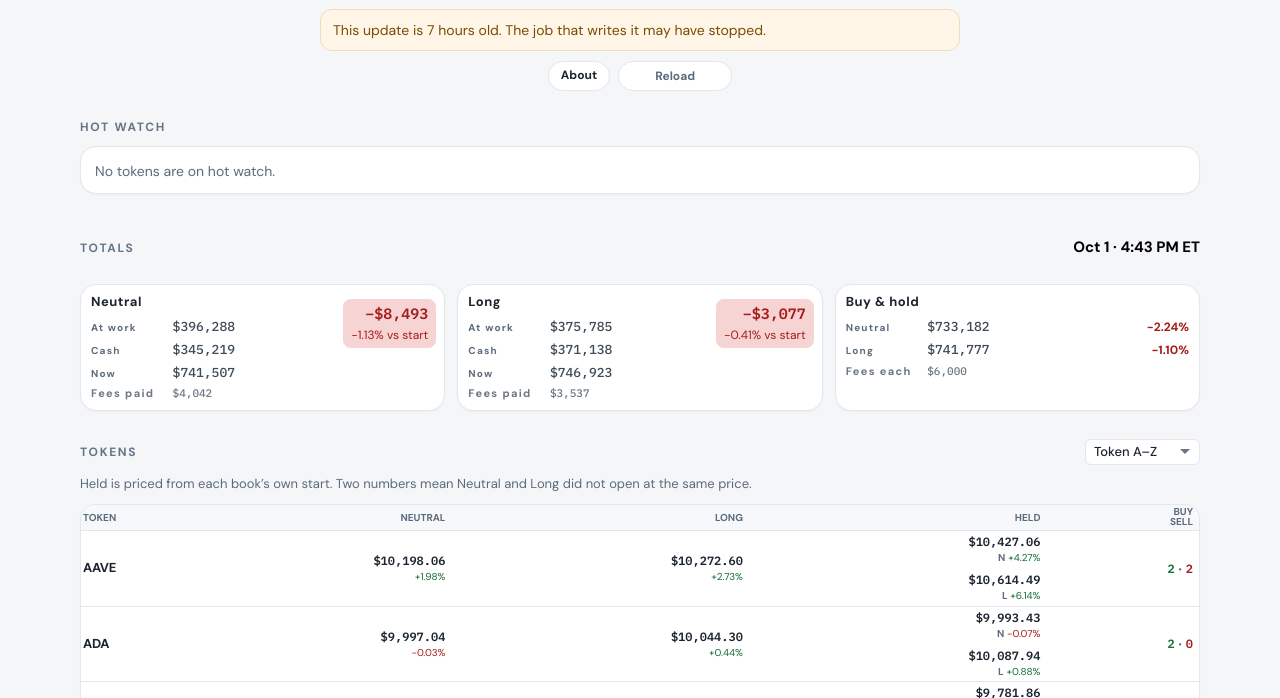
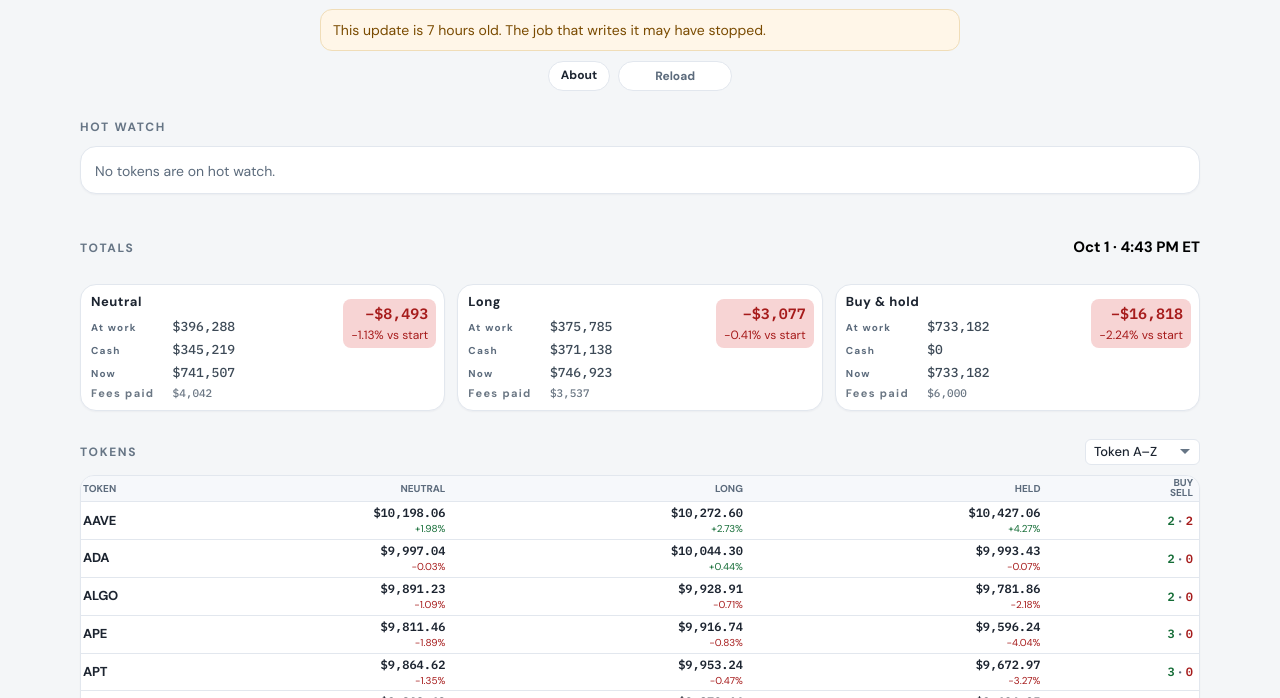
Before and after one commit to agamkram/gridboard-app, a website: page index.html in a window 1280 px wide. Shown: the part 97-795 px from the top of the page. Drawn offline with nearby package versions, Linux system fonts and the light colour scheme.

Commit message:
Show one buy-and-hold figure, in the same card form as the grids.
Co-authored-by: Cursor <cursoragent@cursor.com>

```diff
--- a/about.html
+++ b/about.html
@@ -46,7 +46,7 @@
   <link rel="preconnect" href="https://fonts.googleapis.com">
   <link rel="preconnect" href="https://fonts.gstatic.com" crossorigin>
   <link href="https://fonts.googleapis.com/css2?family=DM+Sans:opsz,wght@9..40,400;9..40,500;9..40,600;9..40,700&family=IBM+Plex+Mono:wght@500;600&family=Michroma&display=swap" rel="stylesheet">
-  <link rel="stylesheet" href="styles.css?v=13">
+  <link rel="stylesheet" href="styles.css?v=14">
 </head>
 <body>
   <div class="wrap about-page">
@@ -97,7 +97,7 @@
       <ul>
         <li><strong>At work</strong> is the dollars in the token, <strong>Cash</strong> is what is waiting to buy, and <strong>Now</strong> is the two added together. The change from $10,000 includes the fees already paid.</li>
         <li><strong>Fees paid</strong> is what that style has spent on fees, already taken out of Now. Buy &amp; hold pays once on the whole $10,000. A grid pays on half that to start, then on every trade after.</li>
-        <li><strong>Buy &amp; hold</strong> is the same $10,000 bought once at that book’s own start price and kept, after one <span data-fee>0.80%</span> fee. Neutral and Long are supposed to start at the same price. When a snapshot has two start prices, the board shows both, so the later open is not scored as if it had bought at the earlier price. All of it is at work, so there is no cash.</li>
+        <li><strong>Buy &amp; hold</strong> is the same $10,000 bought once at that token’s Neutral start price and kept, after one <span data-fee>0.80%</span> fee. All of it is at work, so there is no cash.</li>
         <li><strong>Buy · sell</strong> is how many times that token’s two accounts have bought and sold, counting the opening purchase as the first buy. A token that has not traded yet shows 2 · 0.</li>
         <li><strong>Hot watch</strong> lists the tokens still inside that 90 minutes, with when each one last traded.</li>
       </ul>
--- a/app.js
+++ b/app.js
@@ -311,70 +311,17 @@
     return card;
   }
 
-  /* Neutral and Long were meant to open at the same price. When the snapshot
-     has two prints, a hold scored only from the Neutral print credits Long
-     with the cheaper entry. Each hold uses that book's own seed. */
-  function seedGap(row) {
-    var n = num(row.neutral_seed);
-    var l = num(row.long_seed);
-    if (n == null || l == null || n === 0) return 0;
-    return Math.abs(l - n) / Math.abs(n);
-  }
-
-  function holdsDiverge(rows) {
-    return rows.some(function (row) { return seedGap(row) > 0.0001; });
-  }
-
-  function holdSeed(row, side) {
-    if (side === "long") {
-      var l = num(row.long_seed);
-      if (l != null && l !== 0) return l;
-    }
-    return row.neutral_seed;
-  }
-
-  function holdBook(rows, capital, fee, side) {
+  function holdBook(rows, capital, fee) {
     var sum = 0;
     var count = 0;
     rows.forEach(function (row) {
-      var held = holdValue(capital, holdSeed(row, side), row.spot, fee);
+      var held = holdValue(capital, row.neutral_seed, row.spot, fee);
       if (held != null) {
         sum += held;
         count += 1;
       }
     });
     return { sum: sum, count: count };
-  }
-
-  function benchmarkRow(label, now, baseline, title) {
-    var row = moneyRow(label, now);
-    if (title) row.title = title;
-    if (now != null && baseline) {
-      var gap = now - baseline;
-      row.append(el("span", {
-        class: "mini bench-pct " + tone(gap),
-        text: signedPct((gap / baseline) * 100),
-      }));
-    }
-    return row;
-  }
-
-  /* Two start prices, so the card cannot show one Now. Each line is the
-     hold a fair compare uses for that book. */
-  function holdBenchmarkCard(neutralHold, longHold, baseline, fees) {
-    var nNow = neutralHold.count ? Math.round(neutralHold.sum) : null;
-    var lNow = longHold.count ? Math.round(longHold.sum) : null;
-    var card = el("article", { class: "card card-hold" }, [
-      el("h3", { class: "card-title", text: "Buy & hold" }),
-    ]);
-    card.append(benchmarkRow("Neutral", nNow, baseline, "Buy and hold from the Neutral start price"));
-    card.append(benchmarkRow("Long", lNow, baseline, "Buy and hold from the Long start price"));
-    if (fees != null) {
-      var feeRow = moneyRow("Fees each", Math.round(fees));
-      feeRow.classList.add("money-row-note");
-      card.append(feeRow);
-    }
-    return card;
   }
 
   function feesTotal(rows, key) {
@@ -387,23 +334,18 @@
     var capital = capitalOf(data);
     var baseline = capital * rows.length;
     var fee = feeRate(data);
-    var heldN = holdBook(rows, capital, fee, "neutral");
-    var heldL = holdBook(rows, capital, fee, "long");
+    var held = holdBook(rows, capital, fee);
     var neutralFees = feesTotal(rows, "neutral_fees_paid");
     var longFees = feesTotal(rows, "long_fees_paid");
     /* Buy & hold pays its one fee going in, so its total is that fee on every
        book the column can price. Show it only when the grids report theirs, or
-       the cards would not be comparable. The fee is on the stake, so both
-       start prices pay the same dollars. */
-    var heldFees = neutralFees == null && longFees == null ? null : heldN.count * capital * fee;
-    var holdCard = holdsDiverge(rows)
-      ? holdBenchmarkCard(heldN, heldL, baseline, heldFees)
-      : totalsCard("Buy & hold", heldN, { sum: 0, count: heldN.count }, baseline, heldFees);
+       the cards would not be comparable. */
+    var heldFees = neutralFees == null && longFees == null ? null : held.count * capital * fee;
     var host = document.getElementById("totals");
     host.replaceChildren(
       totalsCard("Neutral", sumField(rows, "neutral_coin_usd"), sumField(rows, "neutral_cash_usd"), baseline, neutralFees),
       totalsCard("Long", sumField(rows, "long_coin_usd"), sumField(rows, "long_cash_usd"), baseline, longFees),
-      holdCard
+      totalsCard("Buy & hold", held, { sum: 0, count: held.count }, baseline, heldFees)
     );
   }
 
@@ -411,7 +353,7 @@
     if (key === "symbol") return String(row.symbol || "");
     if (key === "neutral") return bookValue(row, "neutral");
     if (key === "long") return bookValue(row, "long");
-    if (key === "held") return holdValue(capitalOf(state.data), holdSeed(row, "neutral"), row.spot, feeRate(state.data));
+    if (key === "held") return holdValue(capitalOf(state.data), row.neutral_seed, row.spot, feeRate(state.data));
     if (key === "trades") {
       var t = tradeCounts(row, state.data || {});
       return (t.buys || 0) + (t.sells || 0);
@@ -437,48 +379,18 @@
     return state.sortDir === "asc" ? c : -c;
   }
 
-  function equityBits(equity, capital) {
+  function equityCell(equity, capital) {
     var n = num(equity);
-    var price = el("div", { class: "eq", text: n == null ? "—" : usd(n, 2) });
-    var pct = null;
+    var td = el("td", { class: "num" }, [
+      el("div", { class: "eq", text: n == null ? "—" : usd(n, 2) }),
+    ]);
     if (n != null) {
       var d = n - capital;
-      pct = el("div", {
+      td.append(el("div", {
         class: "mini " + tone(d),
         text: signedPct((d / capital) * 100),
-      });
+      }));
     }
-    return { price: price, pct: pct, value: n };
-  }
-
-  function equityCell(equity, capital) {
-    var bits = equityBits(equity, capital);
-    var td = el("td", { class: "num" }, [bits.price]);
-    if (bits.pct) td.append(bits.pct);
-    return td;
-  }
-
-  function heldStack(equity, capital, tag) {
-    var bits = equityBits(equity, capital);
-    var box = el("div", { class: "held-book" }, [bits.price]);
-    if (bits.pct) {
-      bits.pct.insertBefore(el("span", { class: "held-tag", text: tag }), bits.pct.firstChild);
-      bits.pct.insertBefore(document.createTextNode(" "), bits.pct.childNodes[1]);
-      box.append(bits.pct);
-    }
-    return box;
-  }
-
-  function heldCell(row, capital, fee) {
-    var neutralHold = holdValue(capital, holdSeed(row, "neutral"), row.spot, fee);
-    if (!(seedGap(row) > 0.0001)) return equityCell(neutralHold, capital);
-    var longHold = holdValue(capital, holdSeed(row, "long"), row.spot, fee);
-    var td = el("td", { class: "num held-split" });
-    td.append(heldStack(neutralHold, capital, "N"));
-    td.append(heldStack(longHold, capital, "L"));
-    td.setAttribute("aria-label",
-      "Buy and hold from the Neutral start " + (neutralHold == null ? "unknown" : usd(neutralHold, 2)) +
-      ", from the Long start " + (longHold == null ? "unknown" : usd(longHold, 2)));
     return td;
   }
 
@@ -559,7 +471,7 @@
       var trades = tradeCounts(row, data);
       tr.append(equityCell(neutral, capital));
       tr.append(equityCell(long, capital));
-      tr.append(heldCell(row, capital, fee));
+      tr.append(equityCell(holdValue(capital, row.neutral_seed, row.spot, fee), capital));
       tr.append(el("td", { class: "num trades" }, [
         el("span", { class: "buy-n", text: String(trades.buys) }),
         el("span", { class: "trade-dot", text: "·" }),
@@ -587,22 +499,11 @@
     node.hidden = !note;
   }
 
-  function renderHeldNote(data) {
-    var node = document.getElementById("held-note");
-    if (!node) return;
-    var show = holdsDiverge(pairsOf(data));
-    node.textContent = show
-      ? "Held is priced from each book’s own start. Two numbers mean Neutral and Long did not open at the same price."
-      : "";
-    node.hidden = !show;
-  }
-
   function render() {
     renderFeed(state.data);
     renderPurpose(state.data);
     renderNear(state.data);
     renderTotals(state.data);
-    renderHeldNote(state.data);
     renderTradesNote(state.data);
     renderBooks();
   }
--- a/index.html
+++ b/index.html
@@ -48,7 +48,7 @@
   <link rel="preconnect" href="https://fonts.googleapis.com">
   <link rel="preconnect" href="https://fonts.gstatic.com" crossorigin>
   <link href="https://fonts.googleapis.com/css2?family=DM+Sans:opsz,wght@9..40,400;9..40,500;9..40,600;9..40,700&family=IBM+Plex+Mono:wght@500;600&family=Michroma&display=swap" rel="stylesheet">
-  <link rel="stylesheet" href="styles.css?v=13">
+  <link rel="stylesheet" href="styles.css?v=14">
 </head>
 <body>
   <a class="skip" href="#books">Skip to tokens</a>
@@ -58,7 +58,7 @@
         <h1 class="app-title">GridBoard</h1>
       </div>
       <p class="purpose" id="purpose">This dashboard tracks 150 automated grids continuously managed by Grok Bot.</p>
-      <p class="build-mark" id="build-mark">js 16 · css 13</p>
+      <p class="build-mark" id="build-mark">js 17 · css 14</p>
       <p class="banner" id="banner" hidden></p>
       <div class="header-actions">
         <a class="about-link" href="about.html">About</a>
@@ -107,7 +107,6 @@
             </select>
           </label>
         </div>
-        <p class="section-note" id="held-note" hidden></p>
         <p class="section-note" id="trades-note" hidden></p>
         <div class="table-scroll">
           <table id="books-table">
@@ -146,6 +145,6 @@
       document.head.appendChild(gbAnalytics);
     }
   </script>
-  <script src="app.js?v=16"></script>
+  <script src="app.js?v=17"></script>
 </body>
 </html>
--- a/styles.css
+++ b/styles.css
@@ -386,17 +386,6 @@ table {
   margin-top: 4px;
 }
 
-.totals-grid .card.card-hold {
-  padding: 8px 10px;
-}
-
-.totals-grid .bench-pct {
-  margin-top: 0;
-  margin-left: auto;
-  font-variant-numeric: tabular-nums;
-  font-weight: 650;
-}
-
 #books-table {
   width: 100%;
   min-width: 0;
@@ -423,13 +412,6 @@ table {
 
 #books-table .eq { font-size: 12px; }
 #books-table .mini { margin-top: 1px; font-size: 10px; }
-#books-table .held-book + .held-book { margin-top: 5px; }
-#books-table .held-tag {
-  font-family: var(--sans);
-  font-weight: 700;
-  letter-spacing: 0.02em;
-  color: var(--muted);
-}
 #books-table .sym-name { font-size: 13px; }
 #books-table .trades-col,
 #books-table td.trades {
--- a/sw.js
+++ b/sw.js
@@ -6,8 +6,8 @@ const CACHE = "gridboard-v3";
 const SHELL = [
   "/",
   "/about.html",
-  "/styles.css?v=13",
-  "/app.js?v=16",
+  "/styles.css?v=14",
+  "/app.js?v=17",
   "/manifest.webmanifest",
   "/favicon.ico",
   "/favicon-32.png",
```
Also changed, not shown: README.md.
